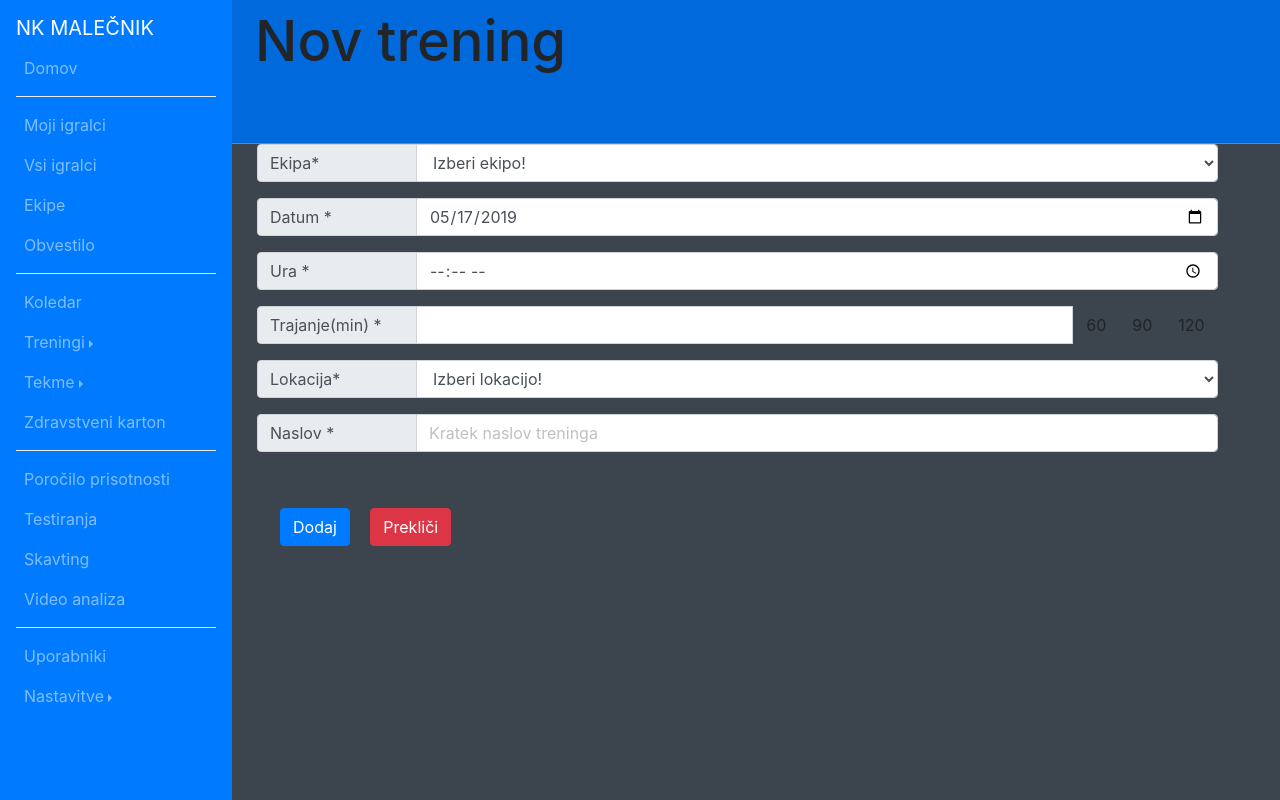
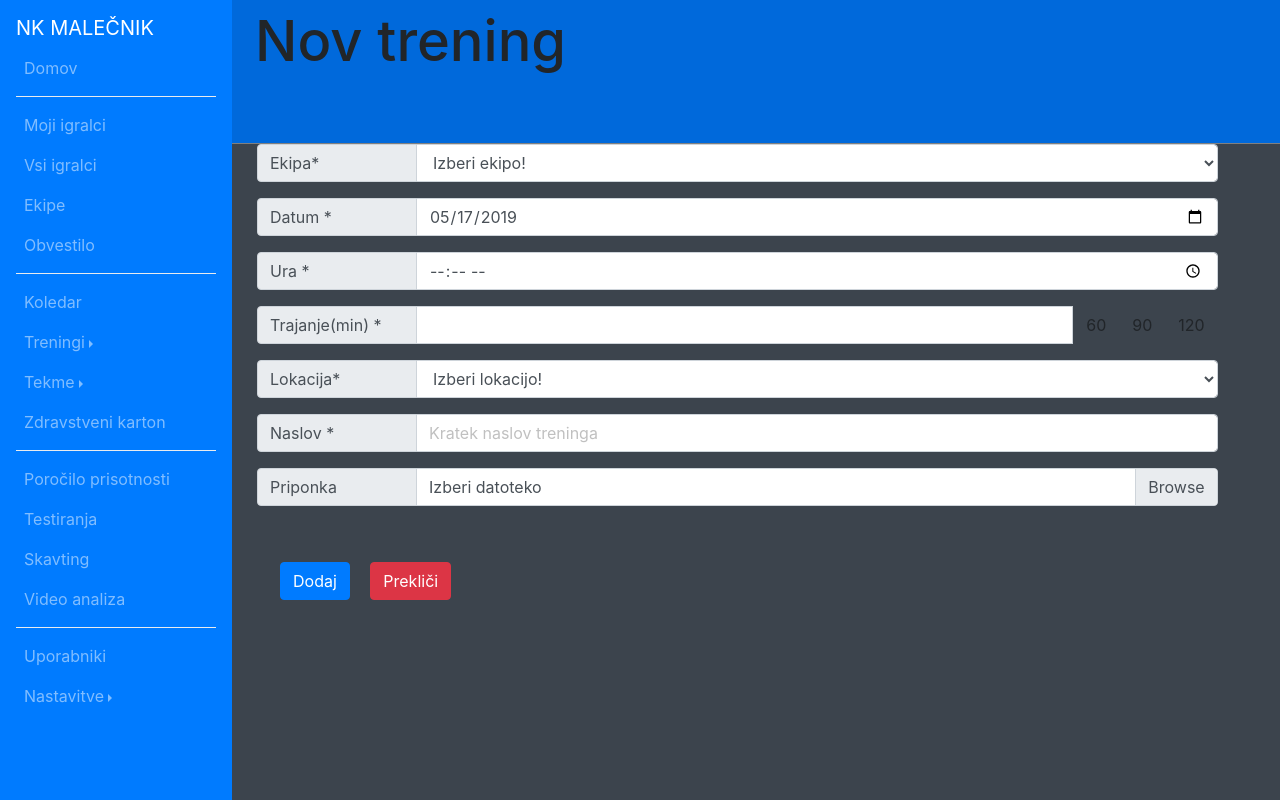
Before and after one commit to febo99/NKMalecnik, a PHP site: page /Treningi/Nov_trening.php in a window 1280 px wide. Run offline with PHP 8.4, Linux system fonts and the light colour scheme; data that the repository does not hold is empty; some libraries are stand-ins or nearby versions.

Commit message:
Start of attachments

```diff
--- a/Treningi/Nov_trening.php
+++ b/Treningi/Nov_trening.php
@@ -48,7 +48,7 @@ while($rowL = mysqli_fetch_assoc($getL)){
     </div>
     <div class="row kavarna"><!--KAVARNA-->
         <div class="col-11 col-sm-11 order-sm-1  colKavarna novIgralec">
-    		<form id="novTrening" action="Dodaj_trening.php" method="post" disabled>
+    		<form id="novTrening" action="Dodaj_trening.php" method="post" enctype="multipart/form-data">
           <div class="row">
             <div class="input-group mb-3">
               <div class="input-group-prepend">
@@ -106,6 +106,18 @@ while($rowL = mysqli_fetch_assoc($getL)){
             <input type="text" class="form-control"  name="naslovTrening" placeholder="Kratek naslov treninga">
           </div>
           </div>
+          <div class="row">
+            <div class="input-group mb-3">
+              <div class="input-group-prepend">
+                <span class="input-group-text" id="inputGroupFileAddon01">Priponka</span>
+              </div>
+              <div class="custom-file">
+                <input type="file" class="custom-file-input" id="inputGroupFile01"
+                  aria-describedby="inputGroupFileAddon01" name="priponka">
+                <label class="custom-file-label" for="inputGroupFile01">Izberi datoteko</label>
+              </div>
+          </div>
+          </div>
         <button type="submit" class="btn btn-primary btnForma">Dodaj</button>
         <button type="reset" class="btn btn-danger btnForma">Prekliči</button>
       </form>
```
Also changed, not shown: Treningi/Dodaj_trening.php (+7 -3 lines).
